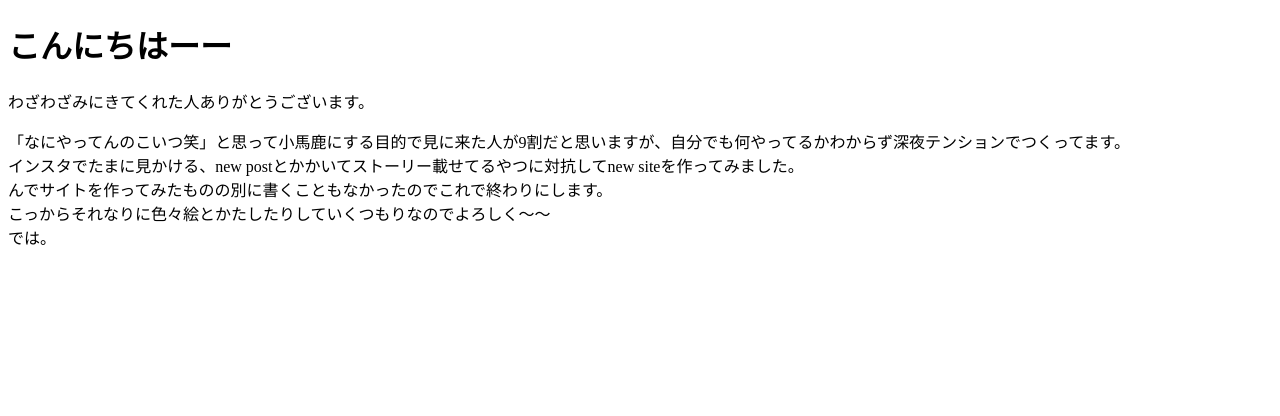
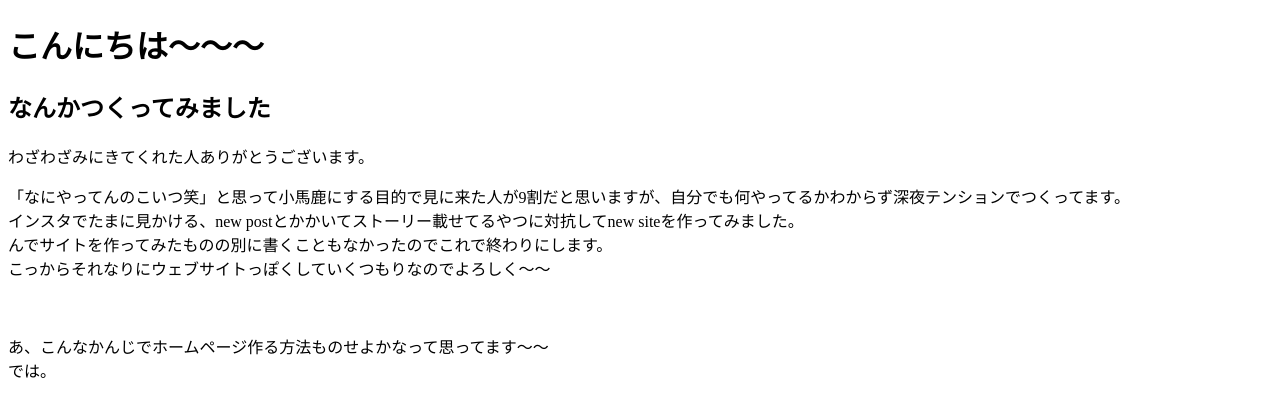
Before and after one commit to Dr-malik/first_site, a plain HTML site: page index.html in a window 1280 px wide. Drawn offline with Linux system fonts and the light colour scheme.

Commit message:
Update index.html

```diff
--- a/index.html
+++ b/index.html
@@ -5,8 +5,11 @@
         <title>なんかつくってみました</title>
 <body>
     <h1>
-        こんにちはーー
+        こんにちは～～～
     </h1>
+    <h2>
+        なんかつくってみました
+    </h2>
     <p>
         わざわざみにきてくれた人ありがとうございます。
     </p>
@@ -16,7 +19,12 @@
     <br>
     んでサイトを作ってみたものの別に書くこともなかったのでこれで終わりにします。
     <br>
-    こっからそれなりに色々絵とかたしたりしていくつもりなのでよろしく～～
+    こっからそれなりにウェブサイトっぽくしていくつもりなのでよろしく～～
+    <br>
+    <br>
+    <br>
+    <br>
+    あ、こんなかんじでホームページ作る方法ものせよかなって思ってます～～
     <br>
     では。
 </body>
```
